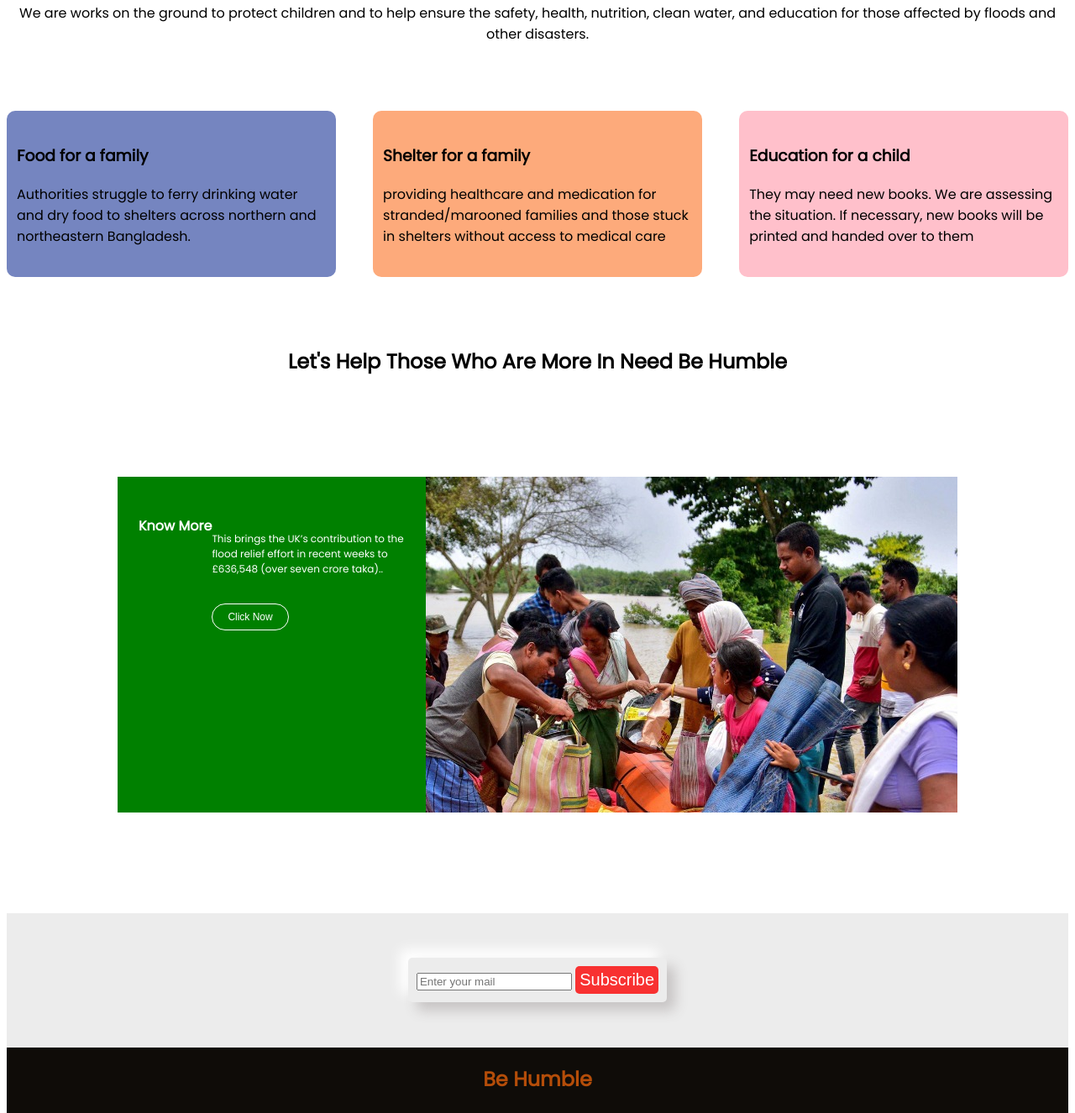
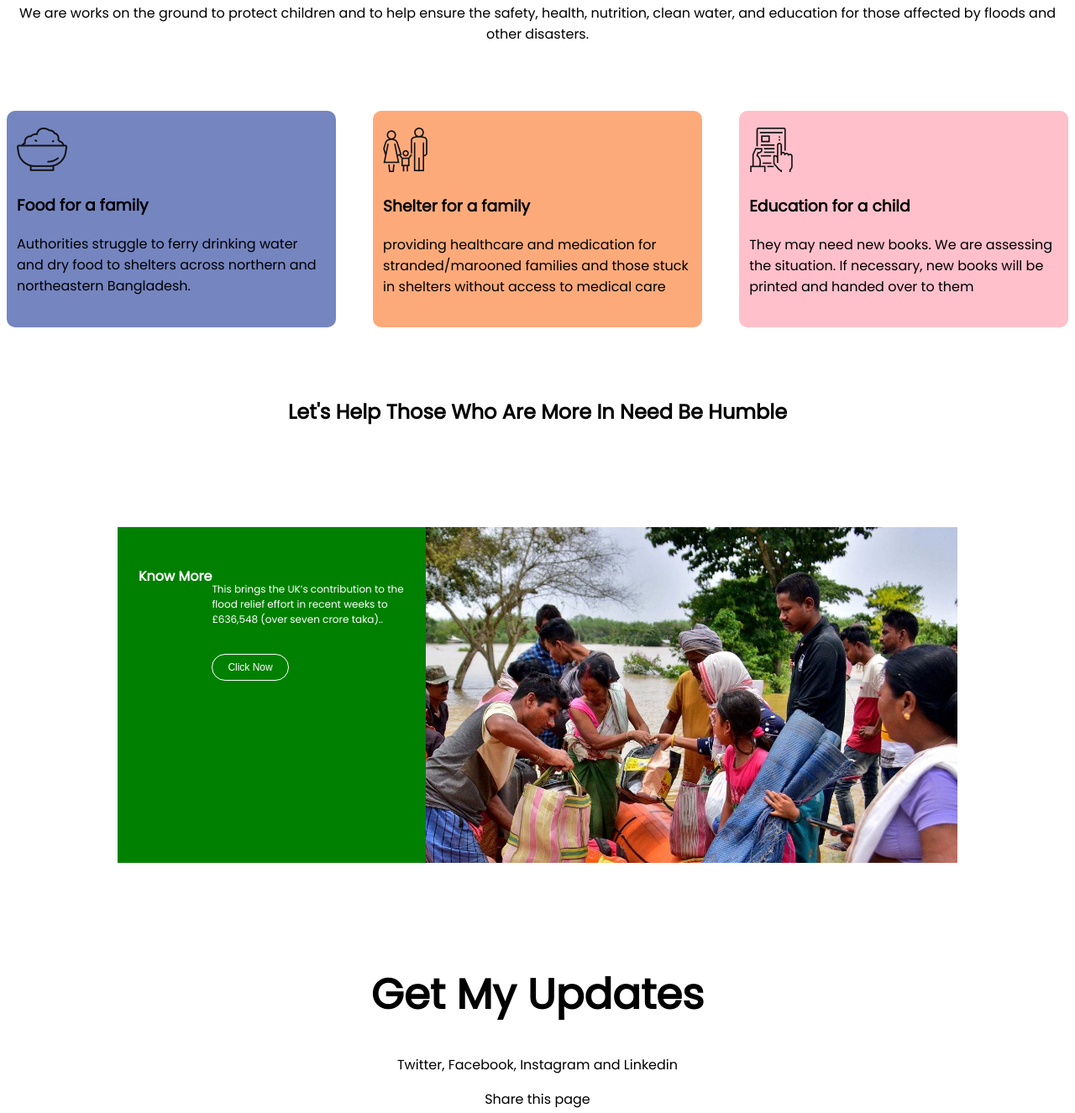
Before and after one commit to JahedAfridi/Second-Assignment, a plain HTML site: page index.html in a window 1280 px wide. Shown: the part 2298-3624 px from the top of the page at 84% size. Drawn offline with Linux system fonts and the light colour scheme.

Commit message:
be humble

```diff
--- a/index.html
+++ b/index.html
@@ -49,25 +49,30 @@
     <section class="flexible-container">
         <div id="donate">
             <h1>Our Donate Plan</h1>
-            <p>We are works on the ground to protect children and to help ensure the safety, health, nutrition, clean
+            <p>We are works on the ground to protect children and to help ensure the safety, health, nutrition,
+                clean
                 water, and education for those affected by floods and other disasters.</p>
     </section>
     </div>
     <section class="course">
         <div class="row">
             <div class="course-col">
+                <img src="food.png" alt="">
                 <h3>Food for a family</h3>
                 <p>Authorities struggle to ferry drinking water and dry food to shelters across northern and
                     northeastern Bangladesh.</p>
             </div>
             <div class="try">
+                <img src="shelter.png" alt="">
                 <h3>Shelter for a family</h3>
                 <p> providing healthcare and medication for stranded/marooned families and those stuck in shelters
                     without access to medical care</p>
             </div>
             <div class="bass">
+                <img src="Frame-1.png" alt="">
                 <h3>Education for a child</h3>
-                <p>They may need new books. We are assessing the situation. If necessary, new books will be printed and
+                <p>They may need new books. We are assessing the situation. If necessary, new books will be printed
+                    and
                     handed over to them</p>
             </div>
     </section>
@@ -78,12 +83,19 @@
             <div class="col">
                 <h4>Know More</h4>
                 <div class="captain">
-                    <p> This brings the UK’s contribution to the flood relief effort in recent weeks to £636,548 (over
+                    <p> This brings the UK’s contribution to the flood relief effort in recent weeks to £636,548
+                        (over
                         seven crore taka)..</p>
                     <button type="button">Click Now</button>
                 </div>
             </div>
     </section>
+    <div>
+        <h1>Get My Updates</h1>
+        <div class="update">
+            <p>Twitter, Facebook, Instagram and Linkedin</p>
+            <p>Share this page</p>
+        </div>
         <section class="bol">
             <div class="vox">
                 <form action="#">
--- a/style.css
+++ b/style.css
@@ -4,6 +4,7 @@ body {
 
 h1 {
     font-size: 50px;
+    text-align: center;
 }
 
 .flexible-container {
@@ -181,3 +182,7 @@ footer {
 .orange-color {
     color: rgb(180, 77, 9);
 }
+
+.update {
+    text-align: center;
+}
```
Also changed, not shown: Frame-1.png (added), food.png (added), shelter.png (added). Lines whose indentation alone changed are shown as unchanged.
